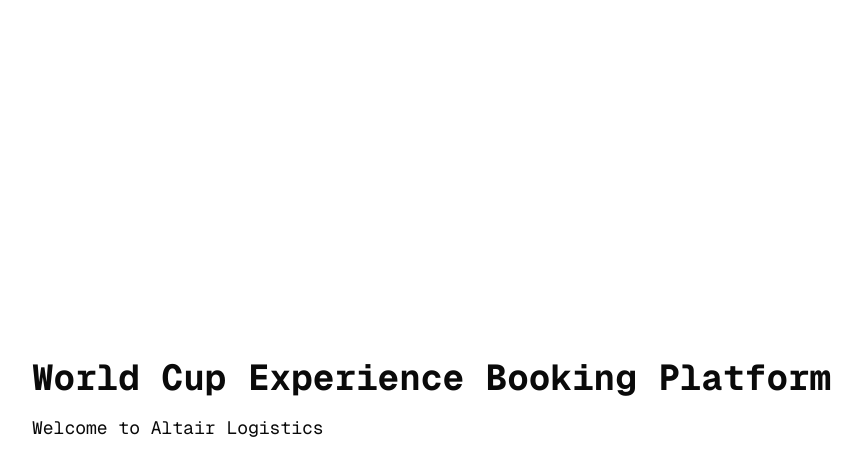
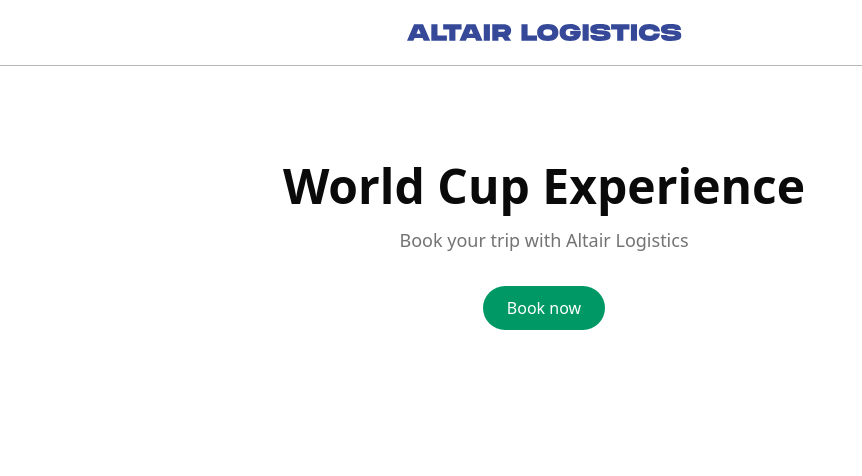
Before and after one commit to utopia-tech-africa/world-cup-experience, a Next.js app in the folder frontend/: page / in a window 1280 px wide. Shown: the top 476 px of the page, without its empty margins (96-958 px from the left). Built offline with nearby package versions, Linux system fonts and the light colour scheme.

Commit message:
chore(web): build navbar component

```diff
--- a/frontend/src/app/layout.tsx
+++ b/frontend/src/app/layout.tsx
@@ -1,6 +1,7 @@
 import type { Metadata } from "next";
-import { Geist, Geist_Mono } from "next/font/google";
+import { Geist, Geist_Mono, Plus_Jakarta_Sans } from "next/font/google";
 import { QueryProvider } from "@/providers/QueryProvider";
+import { NavbarWrapper } from "@/components/navbar-wrapper";
 import "./globals.css";
 
 const geistSans = Geist({
@@ -11,6 +12,13 @@
 const geistMono = Geist_Mono({
   variable: "--font-geist-mono",
   subsets: ["latin"],
+});
+
+/** Figma uses "General Sans Variable"; Plus Jakarta Sans is the closest Google Fonts alternative. */
+const plusJakartaSans = Plus_Jakarta_Sans({
+  variable: "--font-general-sans",
+  subsets: ["latin"],
+  weight: ["400", "500", "600", "700"],
 });
 
 export const metadata: Metadata = {
@@ -26,8 +34,11 @@
   return (
     <html lang="en">
       <body
-        className={`${geistSans.variable} ${geistMono.variable} antialiased`}>
-        <QueryProvider>{children}</QueryProvider>
+        className={`${geistSans.variable} ${geistMono.variable} ${plusJakartaSans.variable} antialiased`}>
+        <QueryProvider>
+          <NavbarWrapper />
+          {children}
+        </QueryProvider>
       </body>
     </html>
   );
--- a/frontend/src/app/page.tsx
+++ b/frontend/src/app/page.tsx
@@ -1,10 +1,26 @@
 export default function Home() {
   return (
-    <main className="flex min-h-screen flex-col items-center justify-center p-24">
-      <div className="z-10 max-w-5xl w-full items-center justify-between font-mono text-sm">
-        <h1 className="text-4xl font-bold mb-4">World Cup Experience Booking Platform</h1>
-        <p className="text-lg">Welcome to Altair Logistics</p>
-      </div>
+    <main className="flex min-h-screen flex-col">
+      <section className="flex flex-1 flex-col items-center justify-center px-4 py-24 sm:px-6 lg:px-8">
+        <div className="z-10 max-w-5xl w-full text-center">
+          <h1 className="text-4xl font-bold mb-4 sm:text-5xl">
+            World Cup Experience
+          </h1>
+          <p className="text-lg text-muted-foreground mb-8">
+            Book your trip with Altair Logistics
+          </p>
+          <a
+            href="/#book"
+            className="inline-flex h-11 items-center justify-center rounded-full bg-emerald-600 px-6 font-medium text-white hover:bg-emerald-500"
+          >
+            Book now
+          </a>
+        </div>
+      </section>
+      <section id="book" className="min-h-[50vh] px-4 py-16" />
+      <section id="experience" className="min-h-[40vh] px-4 py-16" />
+      <section id="packages" className="min-h-[40vh] px-4 py-16" />
+      <section id="contact" className="min-h-[40vh] px-4 py-16" />
     </main>
   );
 }
--- a/frontend/src/assets/svg/index.ts
+++ b/frontend/src/assets/svg/index.ts
@@ -1,3 +1,4 @@
 import heroBgPattern from "./hero-bg-pattern.svg";
+import { Logo } from "./logo";
 
-export { heroBgPattern };
+export { heroBgPattern, Logo };
--- /dev/null
+++ b/frontend/src/assets/svg/logo.tsx
@@ -0,0 +1,80 @@
+import React from "react";
+import { cn } from "@/lib/utils";
+
+type LogoProps = {
+  className?: string;
+};
+
+export const Logo = ({ className }: LogoProps) => {
+  return (
+    <svg
+      width="275"
+      height="17"
+      viewBox="0 0 275 17"
+      fill="none"
+      xmlns="http://www.w3.org/2000/svg"
+      className={cn("h-[10px] w-auto sm:h-[17px]", className)}
+      aria-hidden>
+      <path
+        d="M267.336 10.8611C266.817 10.6722 265.738 10.5542 264.101 10.5069C259.993 10.381 257.223 9.89306 255.79 9.04306C254.562 8.33472 253.948 7.05972 253.948 5.21806C253.948 3.45509 254.665 2.16435 256.097 1.34583C257.687 0.448611 260.355 0 264.101 0C267.832 0 270.453 0.519444 271.964 1.55833C273.317 2.4713 273.994 3.9588 273.994 6.02083H267.855C267.855 5.48565 267.604 5.13935 267.1 4.98195C266.612 4.8088 265.612 4.72222 264.101 4.72222C262.448 4.72222 261.378 4.78519 260.89 4.91111C260.544 5.00556 260.371 5.19444 260.371 5.47778C260.371 5.74537 260.544 5.92639 260.89 6.02083C261.331 6.11528 262.401 6.19398 264.101 6.25694C268.194 6.41435 270.956 6.91806 272.389 7.76806C273.632 8.50787 274.254 9.79861 274.254 11.6403C274.254 13.419 273.538 14.7333 272.105 15.5833C270.5 16.5278 267.832 17 264.101 17C260.355 17 257.687 16.4806 256.097 15.4417C254.665 14.513 253.948 13.0255 253.948 10.9792H260.087C260.087 11.5144 260.331 11.8606 260.819 12.0181C261.307 12.1912 262.401 12.2778 264.101 12.2778C265.754 12.2778 266.824 12.2148 267.312 12.0889C267.674 11.9944 267.855 11.8056 267.855 11.5222C267.855 11.2074 267.682 10.987 267.336 10.8611Z"
+        fill="#354998"
+      />
+      <path
+        d="M246.782 9.44444H252.992C252.772 11.8528 251.788 13.7023 250.041 14.9931C248.231 16.331 245.696 17 242.438 17C238.959 17 236.307 16.2523 234.481 14.7569C232.702 13.2931 231.813 11.2074 231.813 8.5C231.813 5.79259 232.702 3.70694 234.481 2.24306C236.307 0.747685 238.959 0 242.438 0C245.696 0 248.231 0.668982 250.041 2.00695C251.788 3.29769 252.772 5.14722 252.992 7.55556H246.782C246.342 5.98148 244.894 5.19444 242.438 5.19444C239.447 5.19444 237.952 6.2963 237.952 8.5C237.952 10.7037 239.447 11.8056 242.438 11.8056C244.894 11.8056 246.342 11.0185 246.782 9.44444Z"
+        fill="#354998"
+      />
+      <path
+        d="M223.895 16.7638V0.236053H230.034V16.7638H223.895Z"
+        fill="#354998"
+      />
+      <path
+        d="M204.066 0.236053H222.483V5.4305H216.344V16.7638H210.205V5.4305H204.066V0.236053Z"
+        fill="#354998"
+      />
+      <path
+        d="M196.664 10.8611C196.145 10.6722 195.067 10.5542 193.43 10.5069C189.321 10.381 186.551 9.89306 185.119 9.04306C183.891 8.33472 183.277 7.05972 183.277 5.21806C183.277 3.45509 183.993 2.16435 185.425 1.34583C187.015 0.448611 189.683 0 193.43 0C197.16 0 199.781 0.519444 201.292 1.55833C202.646 2.4713 203.323 3.9588 203.323 6.02083H197.184C197.184 5.48565 196.932 5.13935 196.428 4.98195C195.94 4.8088 194.941 4.72222 193.43 4.72222C191.777 4.72222 190.706 4.78519 190.219 4.91111C189.872 5.00556 189.699 5.19444 189.699 5.47778C189.699 5.74537 189.872 5.92639 190.219 6.02083C190.659 6.11528 191.73 6.19398 193.43 6.25694C197.522 6.41435 200.285 6.91806 201.717 7.76806C202.961 8.50787 203.582 9.79861 203.582 11.6403C203.582 13.419 202.866 14.7333 201.434 15.5833C199.828 16.5278 197.16 17 193.43 17C189.683 17 187.015 16.4806 185.425 15.4417C183.993 14.513 183.277 13.0255 183.277 10.9792H189.416C189.416 11.5144 189.66 11.8606 190.148 12.0181C190.636 12.1912 191.73 12.2778 193.43 12.2778C195.082 12.2778 196.153 12.2148 196.641 12.0889C197.003 11.9944 197.184 11.8056 197.184 11.5222C197.184 11.2074 197.011 10.987 196.664 10.8611Z"
+        fill="#354998"
+      />
+      <path
+        d="M175.589 16.7638V0.236053H181.728V16.7638H175.589Z"
+        fill="#354998"
+      />
+      <path
+        d="M163.189 7.08333H173.696C173.775 7.68148 173.814 8.1537 173.814 8.5C173.814 11.2074 172.925 13.2931 171.146 14.7569C169.32 16.2523 166.668 17 163.189 17C159.71 17 157.058 16.2523 155.232 14.7569C153.453 13.2931 152.564 11.2074 152.564 8.5C152.564 5.79259 153.453 3.70694 155.232 2.24306C157.058 0.747685 159.71 0 163.189 0C166.101 0 168.438 0.543056 170.201 1.62917C171.917 2.66806 173.019 4.1713 173.507 6.13889H166.92C166.164 5.19444 164.92 4.72222 163.189 4.72222C160.198 4.72222 158.703 5.98148 158.703 8.5C158.703 11.0185 160.198 12.2778 163.189 12.2778C165.078 12.2778 166.384 11.7269 167.108 10.625H163.189V7.08333Z"
+        fill="#354998"
+      />
+      <path
+        d="M136.267 8.5C136.267 10.7037 137.763 11.8056 140.753 11.8056C143.744 11.8056 145.24 10.7037 145.24 8.5C145.24 6.2963 143.744 5.19444 140.753 5.19444C137.763 5.19444 136.267 6.2963 136.267 8.5ZM132.796 2.24306C134.622 0.747685 137.275 0 140.753 0C144.232 0 146.884 0.747685 148.71 2.24306C150.489 3.70694 151.378 5.79259 151.378 8.5C151.378 11.2074 150.489 13.2931 148.71 14.7569C146.884 16.2523 144.232 17 140.753 17C137.275 17 134.622 16.2523 132.796 14.7569C131.018 13.2931 130.128 11.2074 130.128 8.5C130.128 5.79259 131.018 3.70694 132.796 2.24306Z"
+        fill="#354998"
+      />
+      <path
+        d="M114.44 0.236053H120.579V11.5694H130.023V16.7638H114.44V0.236053Z"
+        fill="#354998"
+      />
+      <path
+        d="M91.4109 5.4305V7.79161H96.4164C97.4868 7.79161 98.022 7.39809 98.022 6.61105C98.022 5.82402 97.4868 5.4305 96.4164 5.4305H91.4109ZM91.4109 12.9861V16.7638H85.272V0.236053H96.2039C98.8011 0.236053 100.784 0.80272 102.154 1.93605C103.492 3.02217 104.161 4.5805 104.161 6.61105C104.161 9.1768 103.106 10.987 100.997 12.0416L104.161 16.7638H97.7859L95.2595 12.9861H91.4109Z"
+        fill="#354998"
+      />
+      <path
+        d="M76.7637 16.7638V0.236053H82.9026V16.7638H76.7637Z"
+        fill="#354998"
+      />
+      <path
+        d="M59.5164 0.236053H68.4887L75.572 16.7638H69.197L67.9928 13.9305H60.0123L58.8081 16.7638H52.4331L59.5164 0.236053ZM64.0026 4.65133L61.8539 9.6805H66.1512L64.0026 4.65133Z"
+        fill="#354998"
+      />
+      <path
+        d="M36.137 0.236053H54.5536V5.4305H48.4147V16.7638H42.2758V5.4305H36.137V0.236053Z"
+        fill="#354998"
+      />
+      <path
+        d="M24.3303 0.236053H30.4692V11.5694H39.9137V16.7638H24.3303V0.236053Z"
+        fill="#354998"
+      />
+      <path
+        d="M7.08333 0.236053H16.0556L23.1389 16.7638H16.7639L15.5597 13.9305H7.57917L6.375 16.7638H0L7.08333 0.236053ZM11.5694 4.65133L9.42083 9.6805H13.7181L11.5694 4.65133Z"
+        fill="#354998"
+      />
+    </svg>
+  );
+};
--- /dev/null
+++ b/frontend/src/components/navbar-wrapper.tsx
@@ -0,0 +1,10 @@
+'use client';
+
+import { usePathname } from 'next/navigation';
+import { Navbar } from './navbar';
+
+export function NavbarWrapper() {
+  const pathname = usePathname();
+  if (pathname?.startsWith('/admin')) return null;
+  return <Navbar />;
+}
--- /dev/null
+++ b/frontend/src/components/navbar.tsx
@@ -0,0 +1,20 @@
+'use client';
+
+import Link from 'next/link';
+import { Logo } from '@/assets/svg';
+
+export function Navbar() {
+  return (
+    <header className="sticky top-0 z-50 w-full border-b-[0.5px] border-[rgba(112,112,112,0.5)] bg-white/5 py-6 backdrop-blur-[10px]">
+      <div className="mx-auto flex w-full max-w-[1512px] items-center justify-center px-4 sm:px-8 md:px-16 lg:px-[120px]">
+        <Link
+          href="/"
+          className="inline-flex transition-opacity hover:opacity-90"
+          aria-label="Altair Logistics - Home"
+        >
+          <Logo />
+        </Link>
+      </div>
+    </header>
+  );
+}
```
